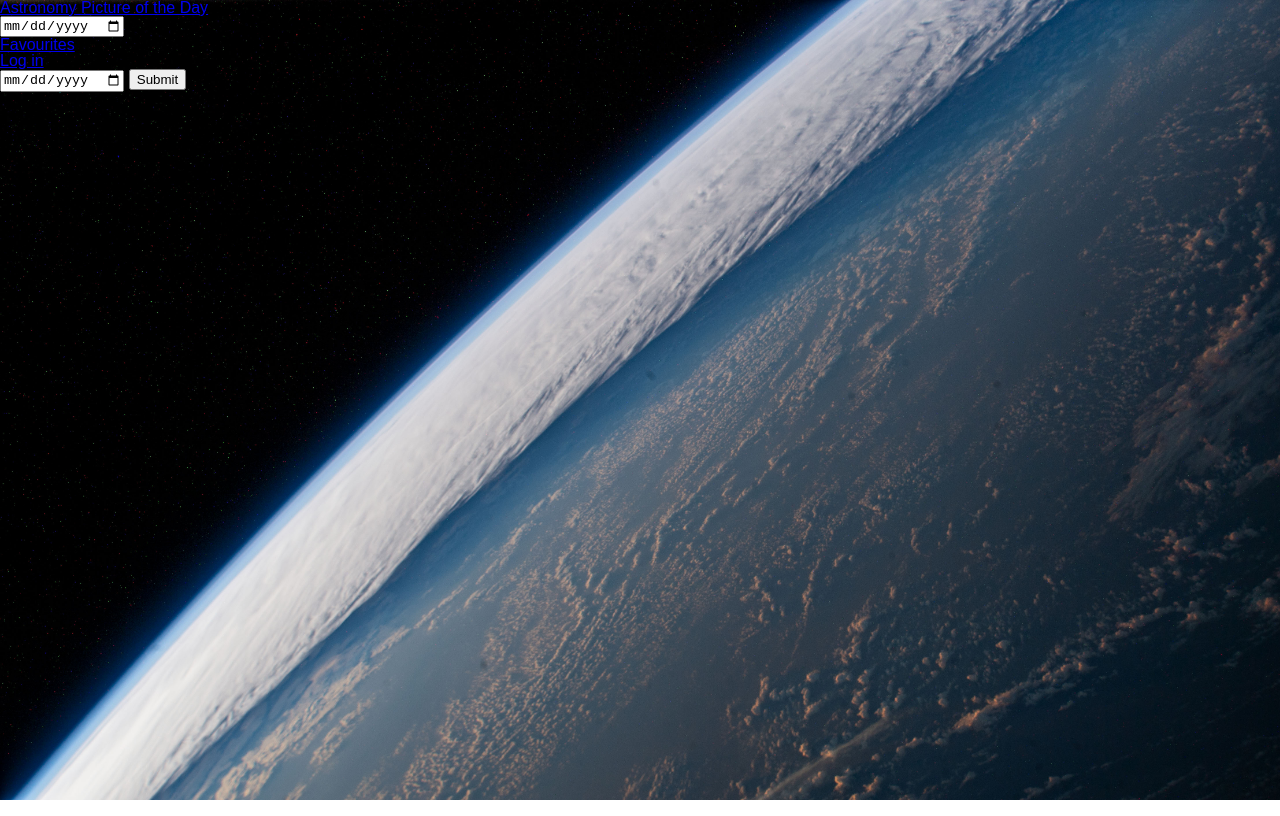
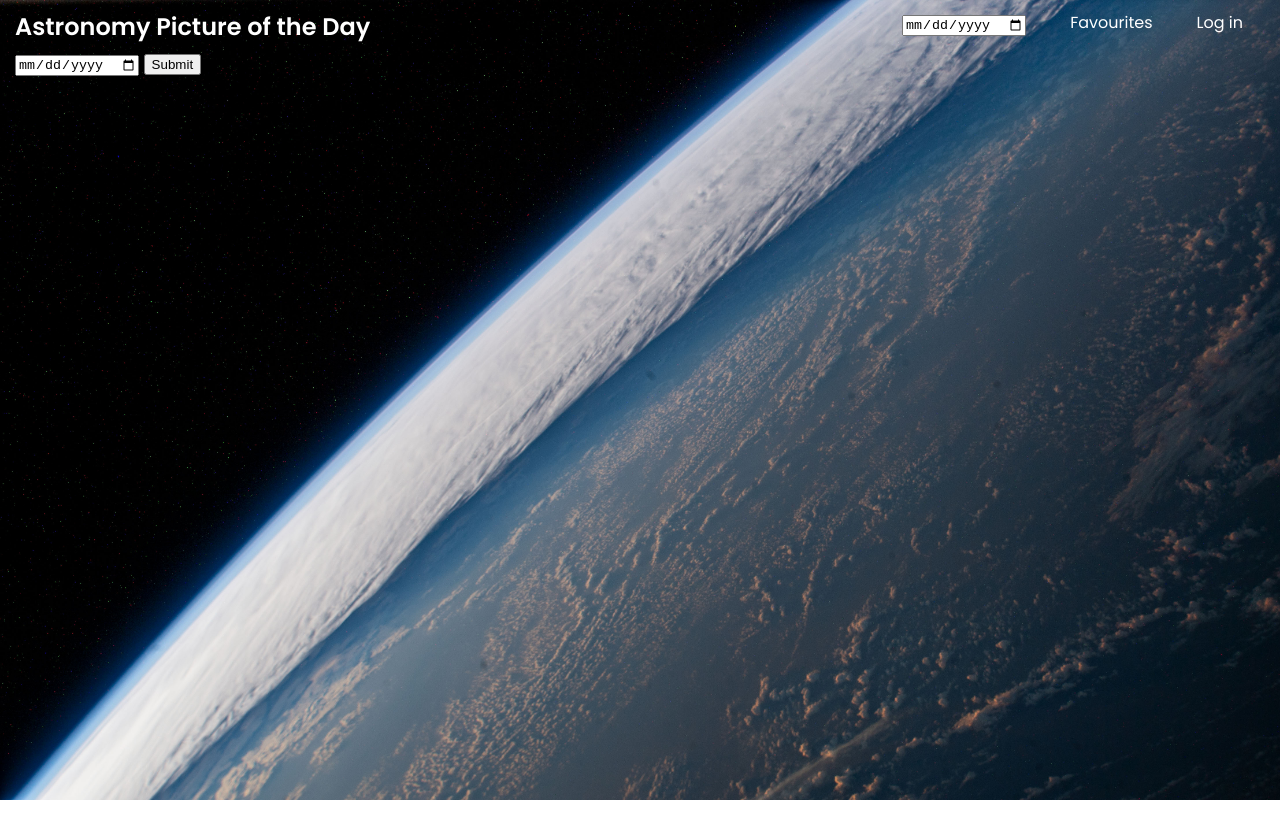
Before and after one commit to arau0029/mtm6302-capstone-arau0029, a plain HTML site: page index.html in a window 1280 px wide. Drawn offline with Linux system fonts and the light colour scheme.

Commit message:
styles nav

```diff
--- a/css/styles.css
+++ b/css/styles.css
@@ -1,11 +1,63 @@
 body {
-    font-family: 'Montserrat', sans-serif;
+    font-family: 'Poppins', sans-serif;
+    font-weight: 400;
+    font-size: 16px;
 }
+
+h1, h2 {
+    font-weight: bold;
+}
+
 header {
     height: 100vh;
     background-image: url("../images/bg-img.jpeg");
     background-repeat: no-repeat;
     background-size: cover;
+}
+
+a{
+    text-decoration: none;
+}
+
+nav a {
+    color: white;
+}
+
+nav a:visited {
+    color: white;
+}
+
+nav {
+    display: flex;
+    flex-direction: row;
+    justify-content: space-between;
+}
+
+.nav-ul {
+    display: none;
+}
+
+.menu-icon a svg {
+    width: 30px;
+    height: 30px;
+}
+
+.nav-container {
+    padding: 15px 0;
+}
+
+.logo {
+    font-weight: 600;
+    font-size: 1.5rem;
+    width: 150px;
+}
+
+.account a {
+    white-space: nowrap;
+}
+
+.container {
+    margin: 0 15px;
 }
 
   /**                               /
@@ -22,4 +74,21 @@ header {
 
 @media screen and (min-width:920px) {
 
+    .nav-ul {
+        display: flex;
+        flex-direction: row;
+        justify-content: space-between;
+    }
+
+    .nav-ul li {
+    padding: 0 22px;
+    }
+
+    .menu-icon {
+        display: none;
+    }
+
+    .logo {
+        width: 100%;
+    }
 }
--- a/index.html
+++ b/index.html
@@ -5,6 +5,9 @@
     <meta http-equiv="X-UA-Compatible" content="IE=edge">
     <meta name="viewport" content="width=device-width, initial-scale=1.0">
     <title>Astronomy Picture of the Day</title>
+    <link rel="preconnect" href="https://fonts.googleapis.com">
+    <link rel="preconnect" href="https://fonts.gstatic.com" crossorigin>
+    <link href="https://fonts.googleapis.com/css2?family=Poppins:ital,wght@0,400;0,600;1,400;1,600&display=swap" rel="stylesheet">
     <link rel="stylesheet" href="css/reset.css">
     <link rel="stylesheet" href="css/styles.css">
     <link rel="stylesheet" href="script.js">
@@ -16,6 +19,13 @@
                 <nav>
                     <div class="logo">
                         <a href="index.html">Astronomy Picture of the Day</a>
+                    </div>
+                    <div class="menu-icon">
+                        <a href="#">
+                            <svg xmlns="http://www.w3.org/2000/svg" width="currentWidth" height="currentHeight" fill="currentColor" class="bi bi-list" viewBox="0 0 16 16">
+                            <path fill-rule="evenodd" d="M2.5 12a.5.5 0 0 1 .5-.5h10a.5.5 0 0 1 0 1H3a.5.5 0 0 1-.5-.5zm0-4a.5.5 0 0 1 .5-.5h10a.5.5 0 0 1 0 1H3a.5.5 0 0 1-.5-.5zm0-4a.5.5 0 0 1 .5-.5h10a.5.5 0 0 1 0 1H3a.5.5 0 0 1-.5-.5z"/>
+                            </svg>
+                        </a>
                     </div>
                     <ul class="nav-ul">
                         <li class="calendar">
```
